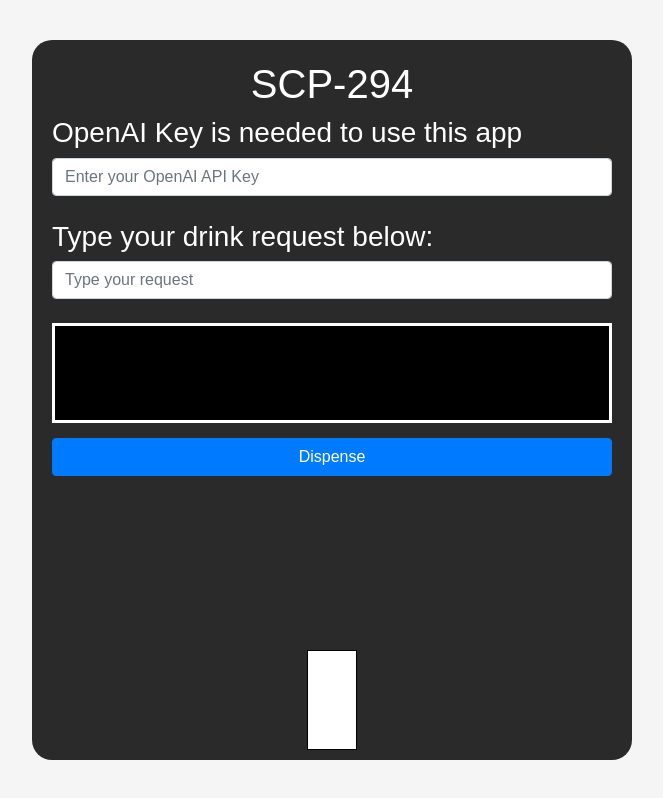
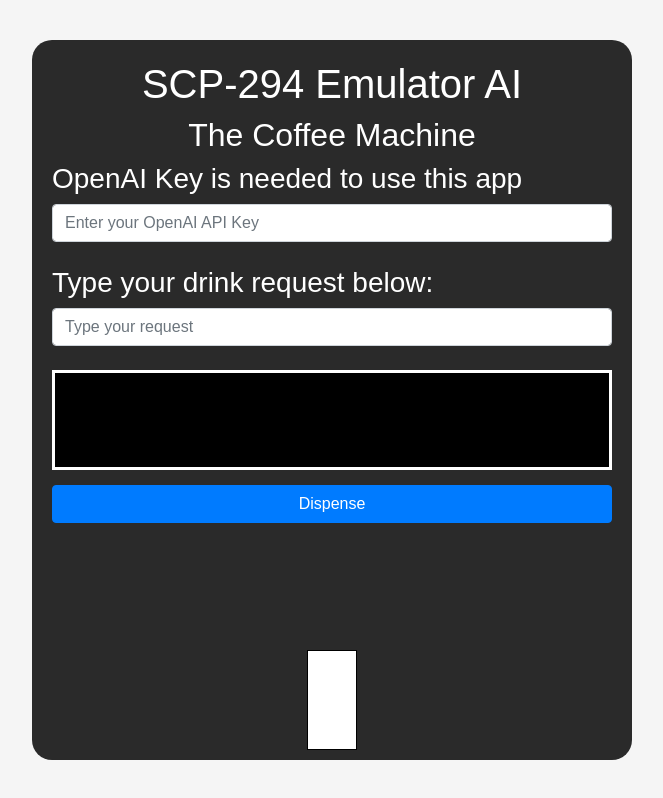
Before and after one commit to surgery18/SCP-294-GPT, a plain HTML site: page index.html in a window 1280 px wide. Shown: the whole page, without its empty margins (308-971 px from the left). Drawn offline with nearby package versions, Linux system fonts and the light colour scheme.

Commit message:
Update index.html

```diff
--- a/index.html
+++ b/index.html
@@ -20,6 +20,9 @@
             max-width: 600px;
         }
         #vendingMachine h1 {
+            text-align: center;
+        }
+        #vendingMachine h2 {
             text-align: center;
         }
         #outputField {
@@ -93,7 +96,8 @@
 </head>
 <body>
     <div id="vendingMachine">
-        <h1>SCP-294</h1>
+        <h1>SCP-294 Emulator AI</h1>
+        <h2>The Coffee Machine</h2>
         <h3>OpenAI Key is needed to use this app</h3>
         <input id="apiKeyField" type="text" class="form-control mb-4" placeholder="Enter your OpenAI API Key">
         <h3>Type your drink request below:</h3> <!-- Added title here -->
```
